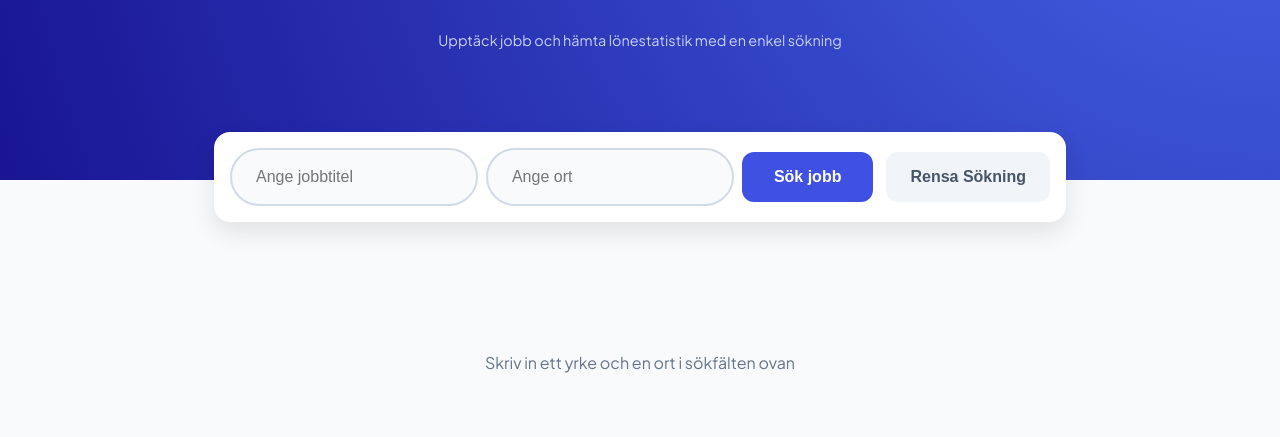
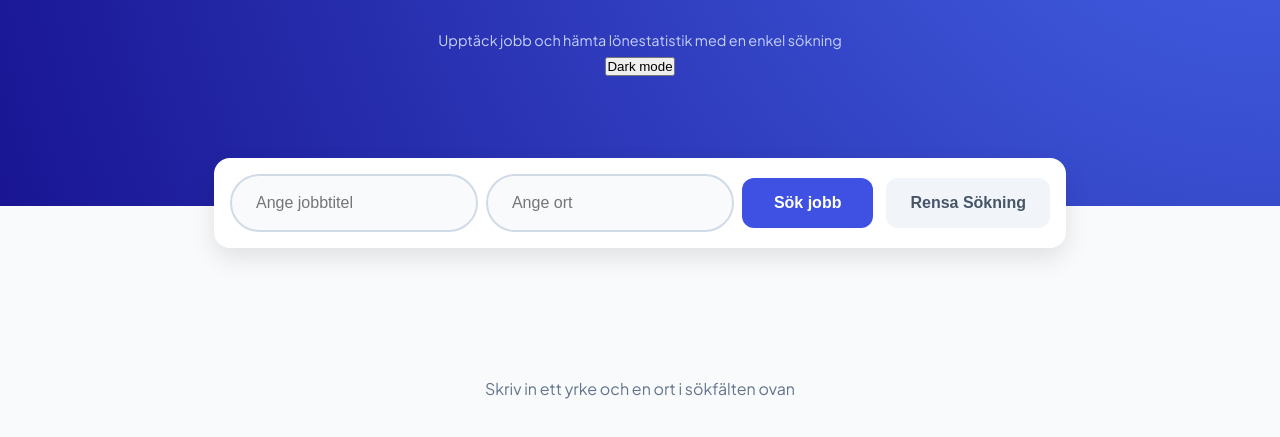
Before and after one commit to kevintav/Webbutveckling---Projekt-Grupp-12, a plain HTML site: page frontend/index.html in a window 1280 px wide. Shown: the part 275-712 px from the top of the page. Drawn offline with Linux system fonts and the light colour scheme; files that its build step writes are made by us from their sources; files whose address does not match are found by name.

Commit message:
Knapp
Knapp

```diff
--- a/frontend/index.html
+++ b/frontend/index.html
@@ -15,6 +15,8 @@
     <div class="logo">Karriärkollen</div>
     <h1>Hitta din karriär här!</h1>
     <p class="subtitle">Upptäck jobb och hämta lönestatistik med en enkel sökning</p>
+    <button id="themeToggle" class="theme-toggle">Dark mode</button>
+
 </header>
 
 <div class="search-wrapper">
```
